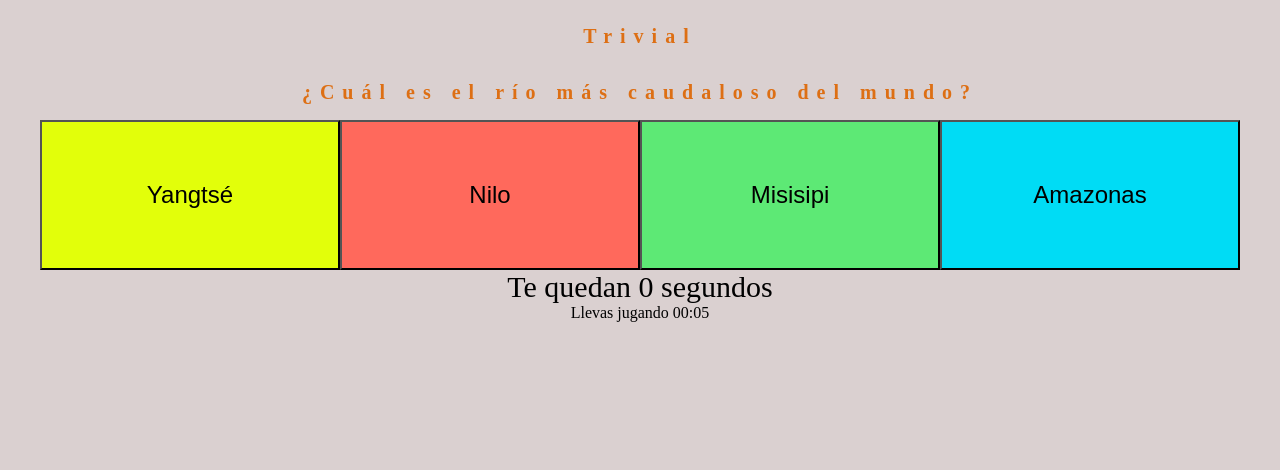
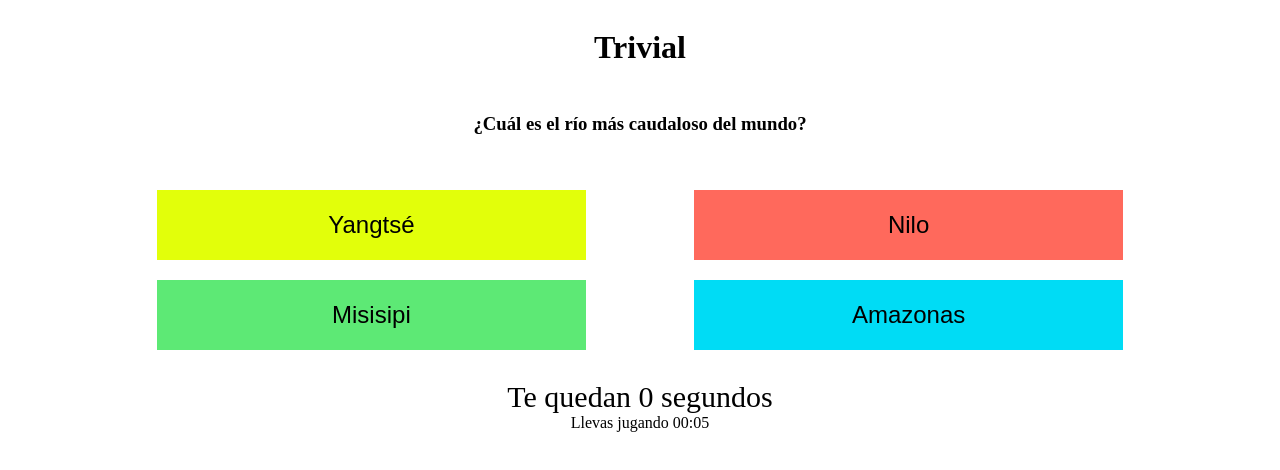
Before and after one commit to n0e13/proyectoQuiz, a plain HTML site: page pages/question.html in a window 1280 px wide. Drawn offline with Linux system fonts and the light colour scheme.

Commit message:
[UPDATE] Mobile First

```diff
--- a/css/style.css
+++ b/css/style.css
@@ -20,59 +20,46 @@
 }
 
 
-/***********/
-/* Botones */
-/***********/
 
-body {
-    box-sizing: border-box;
-    flex-wrap: wrap;
+
+body{
     display: flex;
+    align-items: center;
     flex-direction: column;
-    align-items: center;
-    background-color: rgb(218, 208, 208);
 }
 
-h2 {
-    letter-spacing: 8px;
-    font-size: 20px;
-    color: rgb(221, 111, 20);
-}
+
+
 
 #bio_game {
     display: none;
 }
 
-#preguntas {
-    display: flex;
-    justify-content: center;
+h3 {
+    margin:25px;
 }
 
-fieldset {
+
+#answers {
     display: flex;
     flex-direction: column;
-    /* align-items: center; */
-    align-content: space-around;
-    height: 70vh;
-    width: 30vw;
+    align-items: center;
+    width: 85%;
+    padding: 20px;
 }
 
-fieldset>legend {
-    text-align: center;
-}
 
-input {
-    height: 25%;
-    font-size: inherit;
-}
+
 
 .btn_yellow,
 .btn_blue,
 .btn_orange,
 .btn_green {
     font-size: 1.5em;
-    width: 300px;
-    height: 150px;
+    width: 75%;
+    height: 70px;
+    margin: 10px;
+    border: 0px solid transparent;
 }
 
 .btn_orange {
@@ -95,3 +82,23 @@ input {
     font: 1em bold;
     font-size: 30px;
 }
+
+/* ------------- */
+/* Media queries */
+/* ------------- */
+/* PC  A partir de 1366px */
+@media screen and (min-width: 768px) {
+    #answers {
+        flex-wrap: wrap;
+        flex-direction: row;
+        justify-content: space-around;
+    }
+    .btn_yellow,
+    .btn_blue,
+    .btn_orange,
+    .btn_green {
+        width: 40%;
+    }
+
+
+}
--- a/pages/question.html
+++ b/pages/question.html
@@ -1,5 +1,6 @@
 <!DOCTYPE html>
 <html lang="en">
+
 <head>
     <meta charset="UTF-8">
     <meta http-equiv="X-UA-Compatible" content="IE=edge">
@@ -7,11 +8,13 @@
     <link rel="stylesheet" href="../css/style.css">
     <title>Document</title>
 </head>
+
 <body>
-    <h2>Trivial</h2>
+    <h1>Trivial</h1>
+    <h3 id="question"></h3>
 
-    <h2 id="question"></h2>
     <section id="answers">
+
 
     </section>
 
@@ -19,4 +22,5 @@
     <div id="contador"></div>
     <script src="../js/script.js"></script>
 </body>
+
 </html>
```
